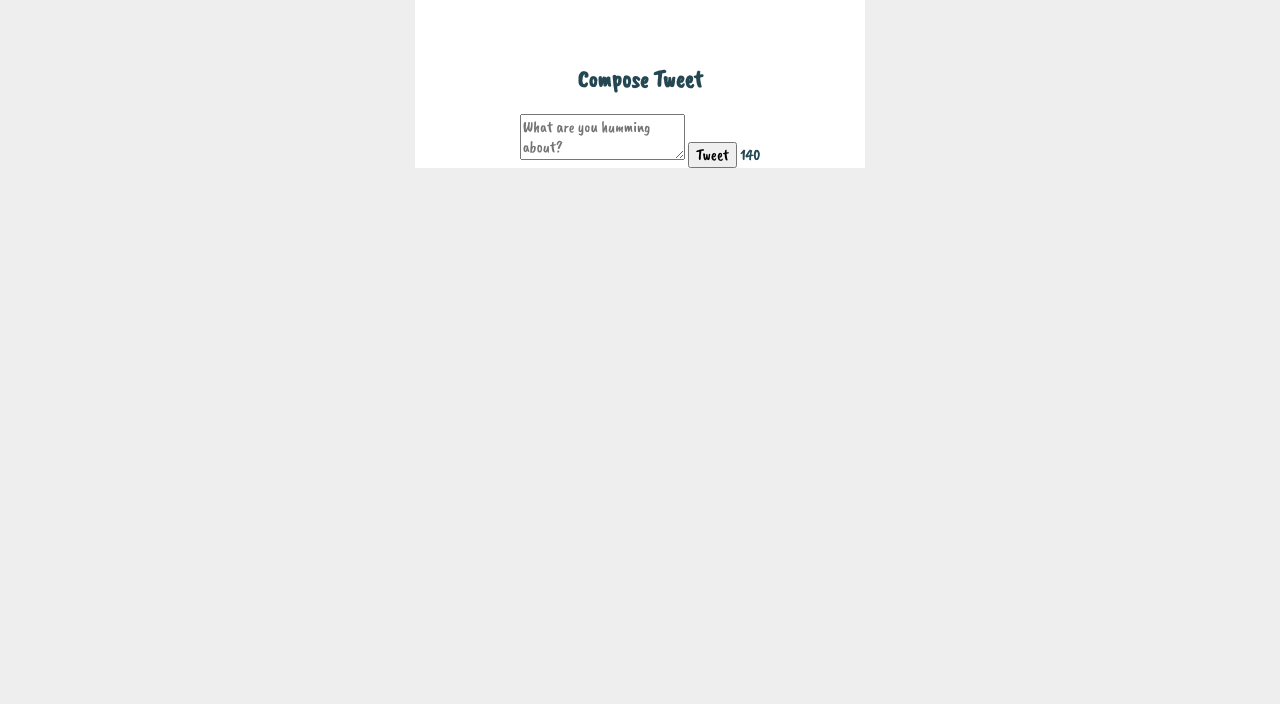
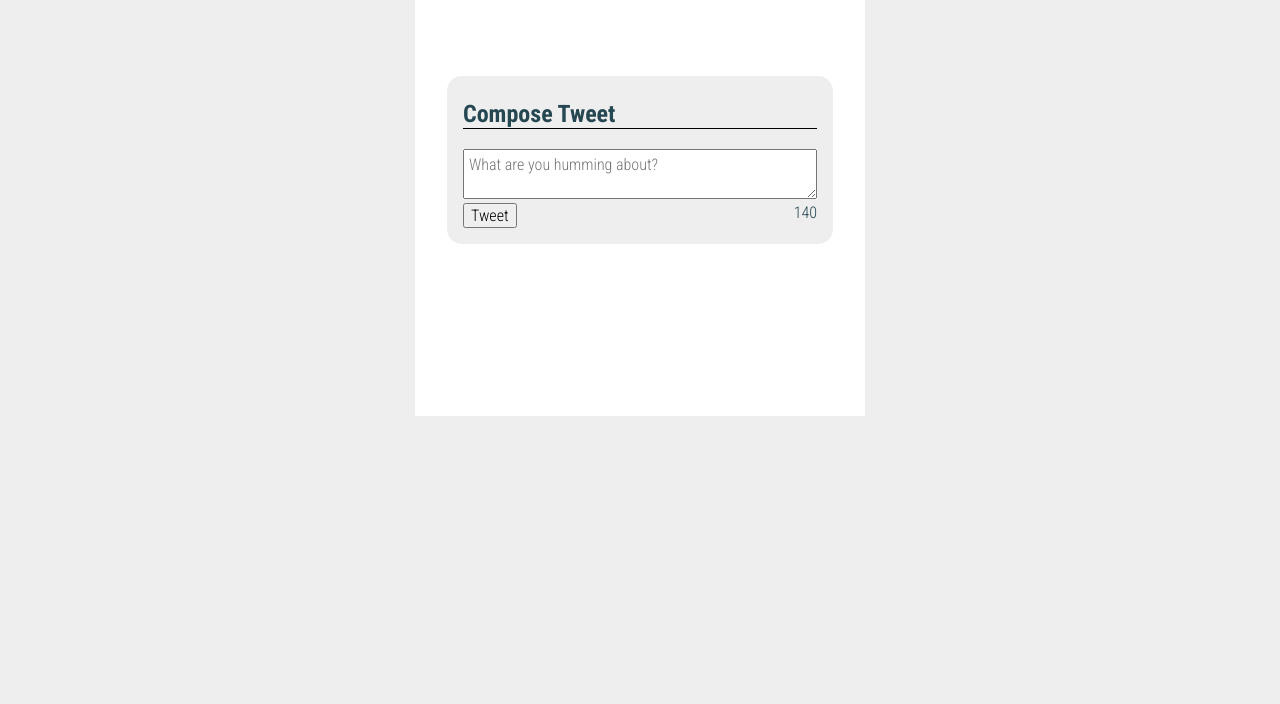
Before and after one commit to richard135/tweetr, a website: page public/index.html in a window 1280 px wide. Shown: the part 96-800 px from the top of the page. Drawn offline with nearby package versions, Linux system fonts and the light colour scheme.

Commit message:
Added a form with css styles

```diff
--- a/public/index.html
+++ b/public/index.html
@@ -8,7 +8,8 @@
     <link rel="stylesheet" href="/vendor/normalize-4.1.1.css" type="text/css" />
 
     <!-- New font used -->
-    <link href="https://fonts.googleapis.com/css?family=Caveat+Brush" rel="stylesheet">
+    <link href="https://fonts.googleapis.com/css?family=Roboto+Condensed:300,300i,700,700i" rel="stylesheet">
+
 
     <!-- App CSS -->
     <link rel="stylesheet" href="/styles/layout.css" type="text/css" />
@@ -31,6 +32,7 @@
     <link rel="stylesheet" href="/styles/nav.css" type="text/css" />
 
     <!-- Page-specific (main) content here -->
+    <link rel="stylesheet" href="/styles/new-tweet.css" type="text/css" />
     <main class="container">
       <section class="new-tweet">
         <h2>Compose Tweet</h2>
--- a/public/styles/layout.css
+++ b/public/styles/layout.css
@@ -18,7 +18,7 @@ body {
   margin: 0;
   color: #244751;
   background-color: #eee;
-  font-family: 'Caveat Brush', cursive;
+  font-family: 'Roboto Condensed', sans-serif;
 }
 
 p {
--- a/public/styles/nav.css
+++ b/public/styles/nav.css
@@ -24,8 +24,8 @@
 
 .container {
   width: 450px;
-  text-align:center;
   background:white;
   margin:auto;
   padding-top:140px;
+  padding-bottom:140px;
 }
--- a/public/styles/new-tweet.css
+++ b/public/styles/new-tweet.css
@@ -0,0 +1,24 @@
+.container .new-tweet{
+  background-color:#EEE;
+  border-radius: 15px;
+  padding: 1em;
+  margin: 2em;
+
+}
+
+.container textarea{
+  width:100%;
+  padding:5px;
+
+}
+
+.container .counter{
+  float:right;
+  text-align:right;
+}
+
+.container h2{
+  text-align:left;
+  border-bottom: 1px solid black;
+  margin-top:8px;
+}
```
